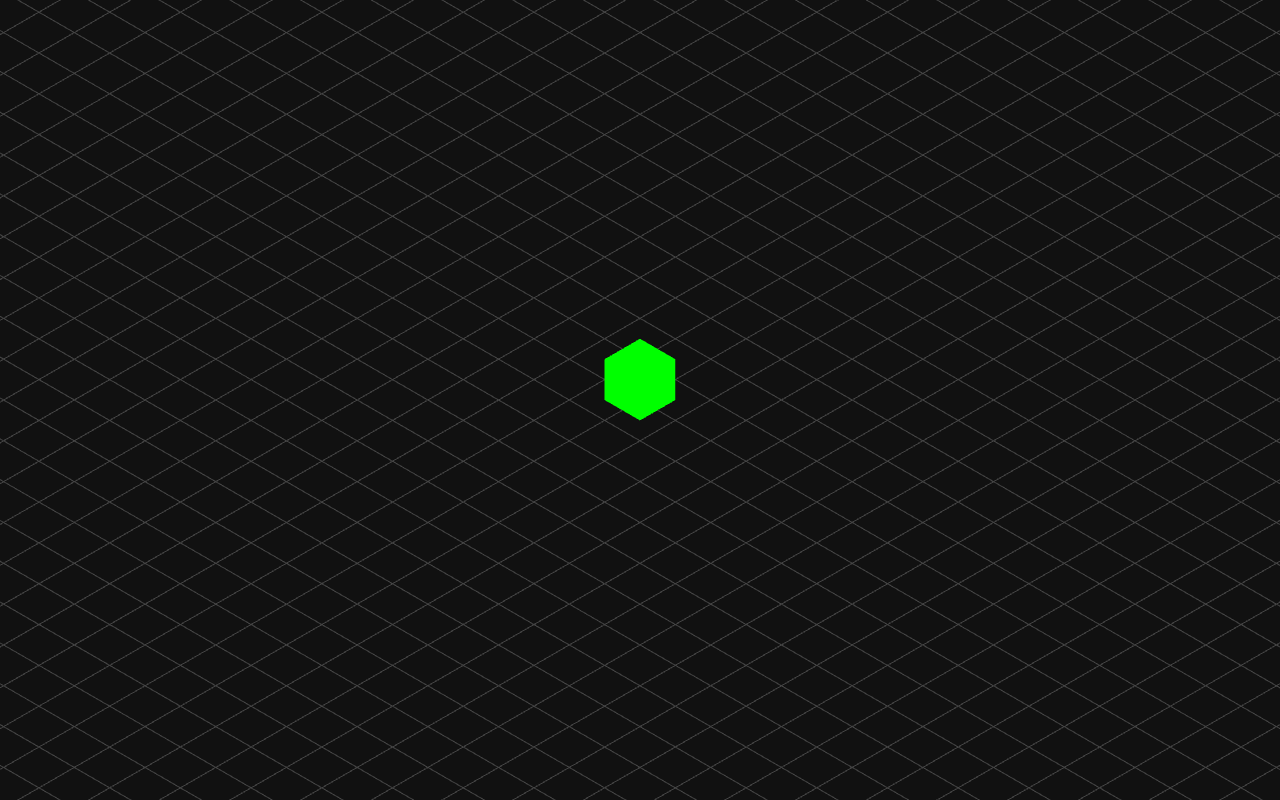
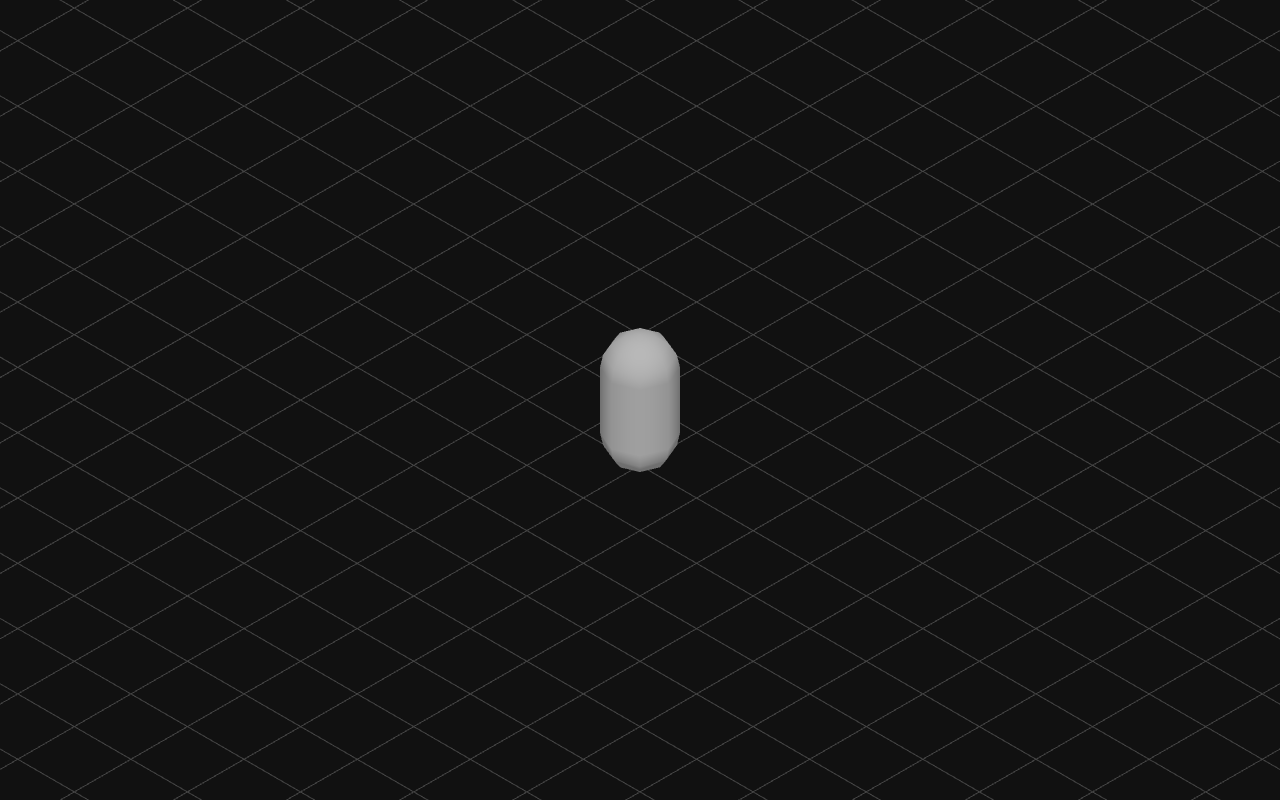
Before and after one commit to uxdibyajeet/three-world, a website built with Vite: page index.html in a window 1280 px wide. Built offline with nearby package versions, Linux system fonts and the light colour scheme.

Commit message:
player controlls added

```diff
--- a/scripts/app.js
+++ b/scripts/app.js
@@ -5,13 +5,13 @@ import * as THREE from 'three';
 
 
 // Global Variables
-let scene, camera, renderer, cube;
+let scene, camera, renderer, player;
 let isDragging = false;
 let previousMousePosition = { x: 0, y: 0 };
 
 //Config
 const CONFIG = {
-    zoom: 8,
+    zoom: 5,
     gridSize: 100,
     gridDivisions: 100,
     panSpeed: 0.01,
@@ -38,6 +38,16 @@ const CONFIG = {
         window.addEventListener('resize', onWindowResize);
     }
 
+    // add Light
+    function addLights() {
+        const ambientLight = new THREE.AmbientLight(0xffffff, 0.5);
+        scene.add(ambientLight);
+
+        const directionalLight = new THREE.DirectionalLight(0xffffff, 1);
+        directionalLight.position.set(5, 10, 5);
+        scene.add(directionalLight);
+    }
+
     // Ortographic Camera
     function createCamera (zoom = 5) {
         const aspectRatio = window.innerWidth / window.innerHeight;
@@ -53,6 +63,18 @@ const CONFIG = {
         camera.lookAt(0, 0 , 0);
 
         return camera;
+    }
+
+    //update camera
+    function updateCamera() {
+    // Only follow if we aren't actively dragging the mouse
+        if (!isDragging) {
+            const offset = new THREE.Vector3(CONFIG.zoom, CONFIG.zoom, CONFIG.zoom);
+            const targetPosition = player.mesh.position.clone().add(offset);
+
+            // Smoothly slide the camera toward the player
+            camera.position.lerp(targetPosition, 0.1);
+        }
     }
 
     // Window Resize
@@ -87,18 +109,52 @@ function createGround() {
     scene.add(plane);
 }
 
-// Create Cube
-function createObjects() {
-    const geometry = new THREE.BoxGeometry(1, 1, 1);
-    const material = new THREE.MeshBasicMaterial({ color: CONFIG.colors.cube });
-    cube = new THREE.Mesh(geometry, material);
-    // Lift cube so it sits ON the plane
-    cube.position.y = 0.5;
-    scene.add(cube);
+// Spawn Player
+function spawnPlayer() {
+    const geometry = new THREE.CapsuleGeometry(0.5, 1, 4, 8);
+    const material = new THREE.MeshStandardMaterial({ color: 0xffffff });
+    const player = new THREE.Mesh(geometry, material);
+
+    player.position.y = 1; // Half-height (0.5) + radius (0.5)
+    scene.add(player);
+
+    return {
+        mesh: player,
+        velocity: new THREE.Vector3(),
+        speed: 0.1,
+        isJumping: false
+    };
+}
+
+    // update player
+    function updatePlayer() {
+    // Horizontal Movement
+    if (keys.w || keys.ArrowUp) player.mesh.position.z -= player.speed;
+    if (keys.s || keys.ArrowDown) player.mesh.position.z += player.speed;
+    if (keys.a || keys.ArrowLeft) player.mesh.position.x -= player.speed;
+    if (keys.d || keys.ArrowRight) player.mesh.position.x += player.speed;
+
+    // Jump Logic (Basic)
+    if (keys.Space && !player.isJumping) {
+        player.velocity.y = 0.2;
+        player.isJumping = true;
+    }
+
+    // Apply gravity and update Y
+    // ... logic for falling back to y=1
 }
 
 
 // Interactions
+    // Player Controlls
+    const keys = {
+        w: false, a: false, s: false, d: false,
+        ArrowUp: false, ArrowDown: false, ArrowLeft: false, ArrowRight: false,
+        Space: false, e: false, Enter: false
+    }
+    window.addEventListener('keydown', (e) => { if (e.code in keys || e.key in keys) keys[e.code || e.key] = true; });
+    window.addEventListener('keyup', (e) => { if (e.code in keys || e.key in keys) keys[e.code || e.key] = false; });
+
     //Pan Controlls
     function setupPanControls() {
     window.addEventListener('mousedown', (e) => {
@@ -120,10 +176,6 @@ function createObjects() {
     const deltaX = e.clientX - previousMousePosition.x;
     const deltaY = e.clientY - previousMousePosition.y;
 
-    // To invert the Up/Down movement, we swap the signs for deltaY
-    // Old: (deltaX - deltaY) -> New: (deltaX + deltaY)
-    // Old: (-deltaX - deltaY) -> New: (-deltaX + deltaY)
-
     const moveX = (deltaX + deltaY) * CONFIG.panSpeed;
     const moveZ = (-deltaX + deltaY) * CONFIG.panSpeed;
 
@@ -136,11 +188,16 @@ function createObjects() {
 
 // Execute
 initScene();
+player = spawnPlayer();
 createGround();
-createObjects();
 setupPanControls(); // The dragging logic we discussed
+addLights();
 
 function animate() {
+    if (player) {
+        updatePlayer();
+        updateCamera();
+    }
     renderer.render(scene, camera);
 }
 renderer.setAnimationLoop(animate);
--- a/style.css
+++ b/style.css
@@ -5,3 +5,6 @@
     font-size: 16px;
     box-sizing: border-box;
 }
+html {
+    overflow: hidden;
+}
```
